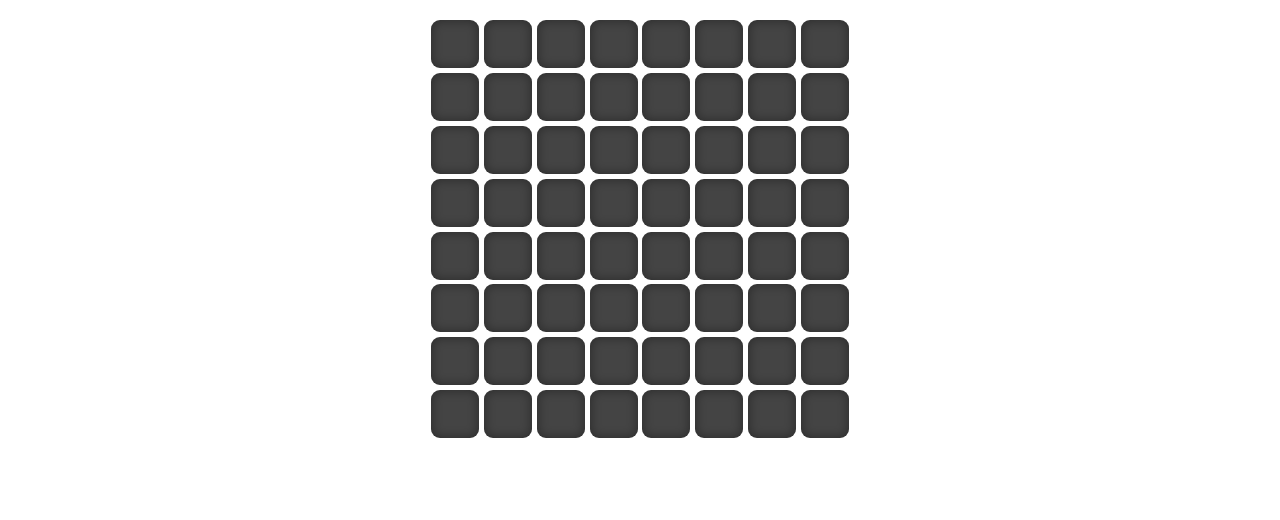
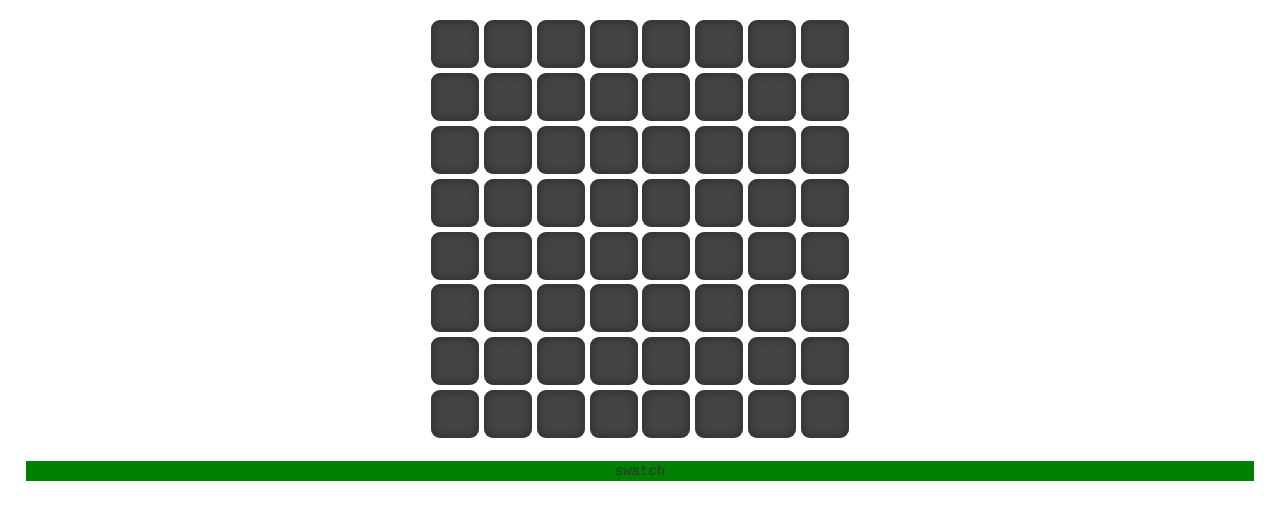
Before and after one commit to robbobfrh84/ayte, a plain HTML site: page mobilGround.html in a window 1280 px wide. Shown: the part 54-574 px from the top of the page. Drawn offline with nearby package versions, Linux system fonts and the light colour scheme.

Commit message:
check margins with em

```diff
--- a/mobilGround.html
+++ b/mobilGround.html
@@ -12,7 +12,9 @@
   <script type="text/javascript" src="https://cdnjs.cloudflare.com/ajax/libs/handlebars.js/4.0.5/handlebars.min.js"></script>
   <link rel="ayte icon" href="ayteFlower.png"/>
   <style>
+
     body {
+      font-family: courier;
       -webkit-text-size-adjust: 100%;
     }
 
@@ -23,7 +25,6 @@
 
     .navbar-default{
       font-size: 18px;
-      font-family: courier;
       background-color: cornflowerblue;
       border-color: cornflowerblue;
       border-radius: 0;
@@ -50,7 +51,7 @@
       width: 96%;
       text-align: center;
       margin: auto;
-      margin-top: 15px;
+      margin-top: 1.5em;
       /*background-color: green;*/
     }
 
@@ -62,7 +63,14 @@
       margin: 0.4em;
       border-radius: 1.5em;
       -webkit-text-size-adjust: 50%;
+    }
 
+    #swatchframe {
+      width: 96%;
+      text-align: center;
+      margin: auto;
+      margin-top: 1.5em;
+      background-color: green;
     }
 
     @media screen and (min-width: 768px) {
@@ -96,6 +104,8 @@
     </div>
   </nav>
   <div id='ayteframe' ></div>
+  <div id='swatchframe' >swatch</div>
+
   <script>
 
     var ash = 'rgb(68, 68, 68)';//darkgrey
```
